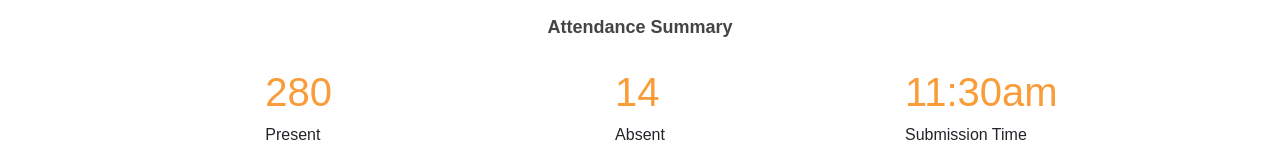
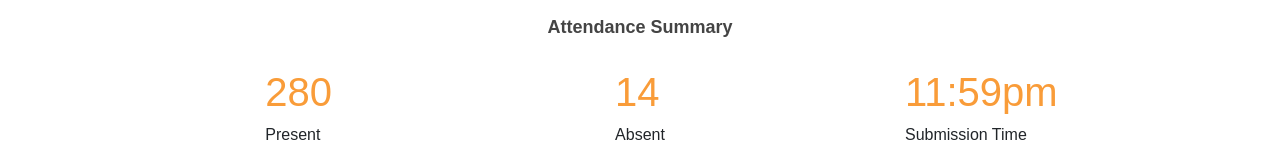
Before and after one commit to HarafProject/Haraf-Employees-DBMS-FrontEnd, a React (Create React App) app: page /attendance-report in a window 1280 px wide. Shown: the part 231-396 px from the top of the page. Built offline with nearby package versions, Linux system fonts and the light colour scheme; a small style sheet from the web is missing; a web font is replaced by a local one.

Commit message:
refactored attendance table

```diff
--- a/src/supervisors_page/takeAttendancePage/AttendanceReport.js
+++ b/src/supervisors_page/takeAttendancePage/AttendanceReport.js
@@ -4,10 +4,9 @@ import ReusableHeader from '../../component/reusable/reusableheader/ReusableHead
 
 export default function AttendanceReport() {
   const navigate = useNavigate()
-  const [modalOpen, setModalOpen] = useState(false)
 
   return (
-    <section>
+    <sectin>
       <ReusableHeader />
       <div className='margin '>
         <div className='select-typ-report'>
@@ -29,14 +28,14 @@ export default function AttendanceReport() {
               <p>Absent</p>
             </div>
             <div className='summary'>
-              <h1>11:30am</h1>
+              <h1>11:59pm</h1>
               <p>Submission Time</p>
             </div>
           </div>
           <div className='report-grid'>
             <div className='report'>
               <p>Report For:</p>
-              <h4> 3rd July 2023</h4>
+              <h4>3rd July 2023</h4>
             </div>
             <div className='report'>
               <p>Report From:</p>
@@ -66,22 +65,17 @@ export default function AttendanceReport() {
             <button
               className='btn-back'
               onClick={() => {
-                navigate('/')
+                navigate('/take-attendance')
               }}
             >
               Back to attendance
             </button>
-            <button
-              className='btn-submit'
-              onClick={() => {
-                setModalOpen(true)
-              }}
-            >
+            <button className='btn-submit' onClick={() => {}}>
               Submit Result
             </button>
           </div>
         </div>
       </div>
-    </section>
+    </sectin>
   )
 }
```
